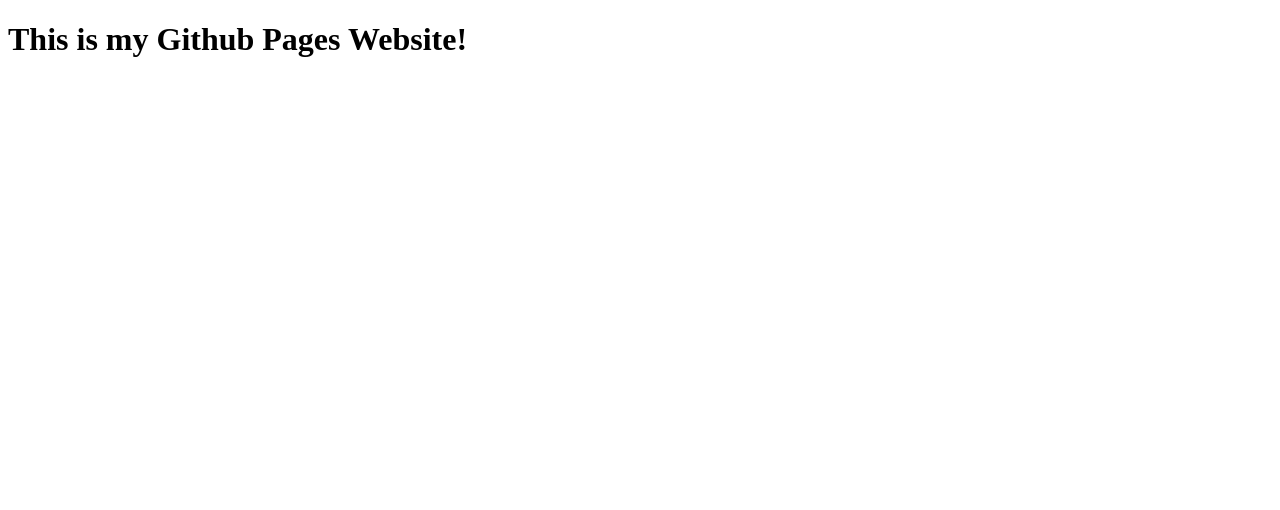
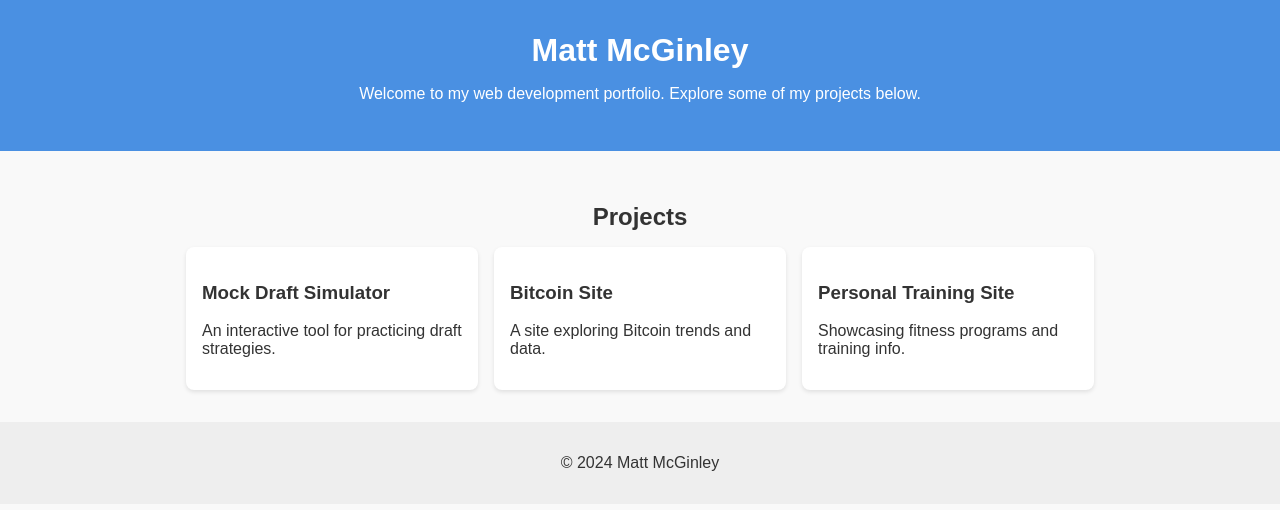
Before and after one commit to mattmcginley7/mattmcginley7.github.io, a plain HTML site: page index.html in a window 1280 px wide. Drawn offline with Linux system fonts and the light colour scheme.

Commit message:
Create portfolio with project links

```diff
--- a/index.html
+++ b/index.html
@@ -3,10 +3,35 @@
 <head>
     <meta charset="UTF-8">
     <meta name="viewport" content="width=device-width, initial-scale=1.0">
-    <title>My Site</title>
+    <title>Matt McGinley Portfolio</title>
+    <link rel="stylesheet" href="styles.css">
 </head>
 <body>
-    <h1>This is my Github Pages Website!</h1>
-
+    <header>
+        <h1>Matt McGinley</h1>
+        <p>Welcome to my web development portfolio. Explore some of my projects below.</p>
+    </header>
+    <main>
+        <section class="projects">
+            <h2>Projects</h2>
+            <div class="project-list">
+                <a class="project" href="projects/mock-draft-simulator/">
+                    <h3>Mock Draft Simulator</h3>
+                    <p>An interactive tool for practicing draft strategies.</p>
+                </a>
+                <a class="project" href="projects/bitcoin-site/">
+                    <h3>Bitcoin Site</h3>
+                    <p>A site exploring Bitcoin trends and data.</p>
+                </a>
+                <a class="project" href="projects/personal-training-site/">
+                    <h3>Personal Training Site</h3>
+                    <p>Showcasing fitness programs and training info.</p>
+                </a>
+            </div>
+        </section>
+    </main>
+    <footer>
+        <p>&copy; 2024 Matt McGinley</p>
+    </footer>
 </body>
 </html>
--- /dev/null
+++ b/styles.css
@@ -0,0 +1,55 @@
+body {
+    font-family: Arial, sans-serif;
+    margin: 0;
+    padding: 0;
+    background-color: #f9f9f9;
+    color: #333;
+}
+
+header {
+    background-color: #4a90e2;
+    color: white;
+    padding: 2rem 1rem;
+    text-align: center;
+}
+
+h1 {
+    margin: 0 0 0.5rem 0;
+}
+
+main {
+    padding: 2rem 1rem;
+}
+
+.projects h2 {
+    text-align: center;
+    margin-bottom: 1rem;
+}
+
+.project-list {
+    display: flex;
+    flex-wrap: wrap;
+    gap: 1rem;
+    justify-content: center;
+}
+
+.project {
+    background-color: white;
+    border-radius: 8px;
+    box-shadow: 0 2px 4px rgba(0,0,0,0.1);
+    padding: 1rem;
+    width: 260px;
+    text-decoration: none;
+    color: inherit;
+    transition: transform 0.2s;
+}
+
+.project:hover {
+    transform: translateY(-4px);
+}
+
+footer {
+    text-align: center;
+    padding: 1rem;
+    background-color: #eee;
+}
```
Also changed, not shown: projects/bitcoin-site/index.html (added, +21 -0 lines), projects/mock-draft-simulator/index.html (added, +21 -0 lines), projects/personal-training-site/index.html (added, +21 -0 lines).
